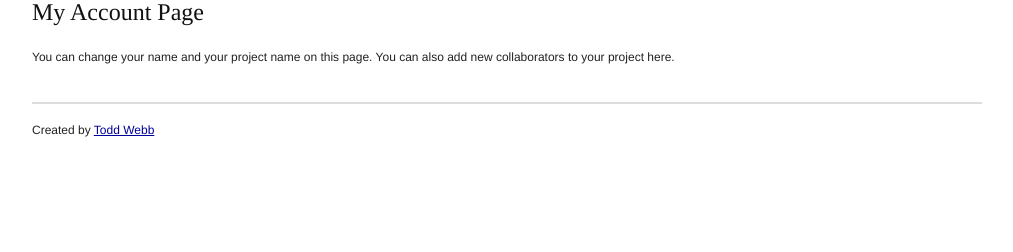
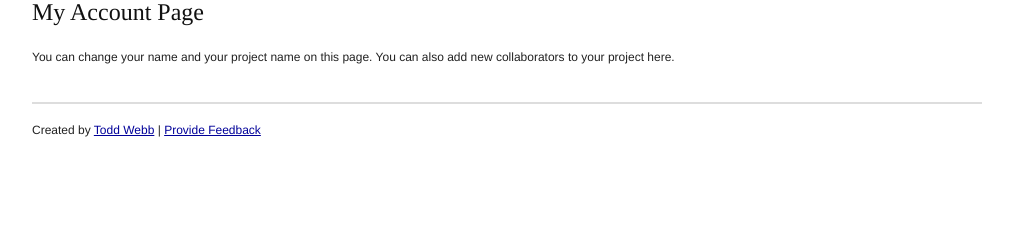
Before and after one commit to ahmerkureishi/sprint, a Django app: template templates/helppage.html in a window 1280 px wide. Shown: the part 548-800 px from the top of the page, without its empty margins (133-1146 px from the left). Run offline with Django 3.2, Linux system fonts and the light colour scheme; the template is opened without the code that fills it, so the values that code supplies are empty.

Commit message:
Added feedback link

```diff
--- a/templates/base.html
+++ b/templates/base.html
@@ -49,7 +49,7 @@
 			<hr class="space">
 			<hr>
 			{% block footer %}
-			Created by <a href="http://toddwebb.wordpress.com">Todd Webb</a>
+			Created by <a href="http://toddwebb.wordpress.com">Todd Webb</a> | <a href="http://groups.google.com/group/sprinthq">Provide Feedback</a>
 			{% endblock %}
 		</div>
 	</div>
```
